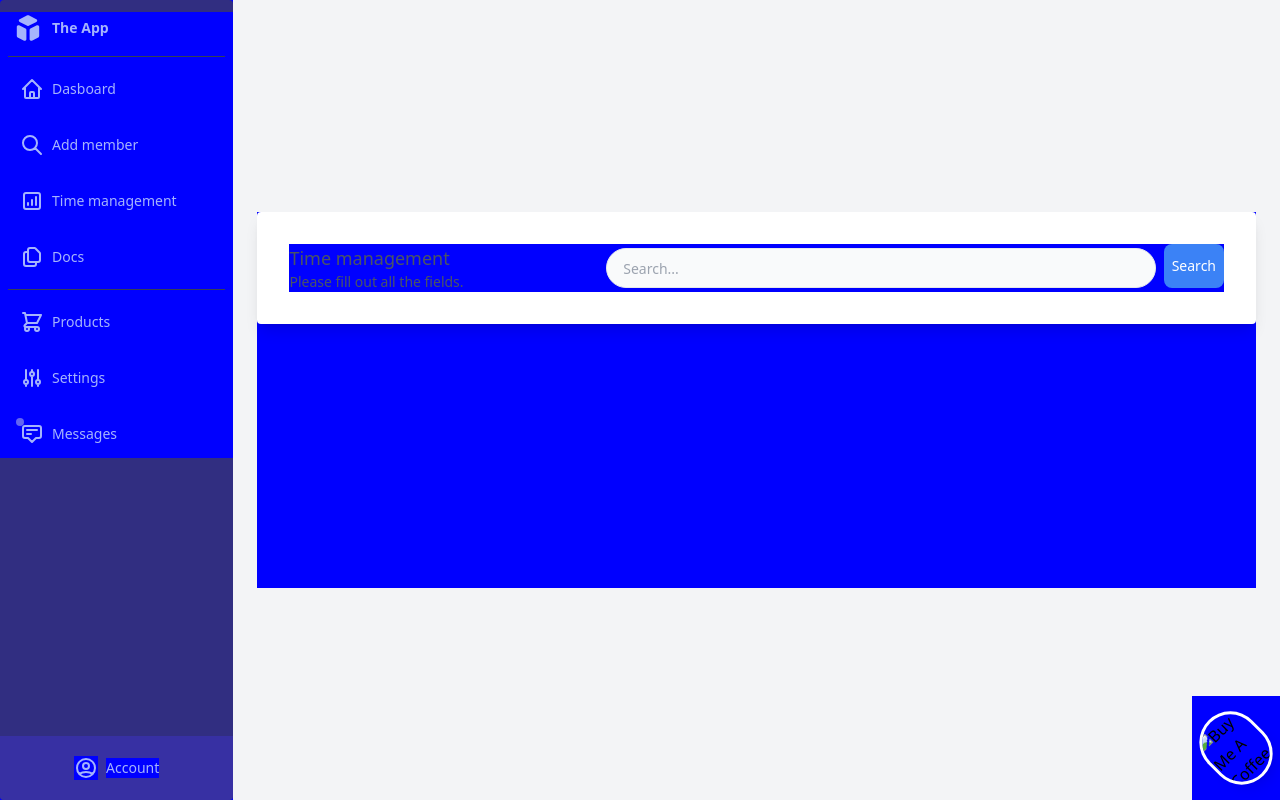
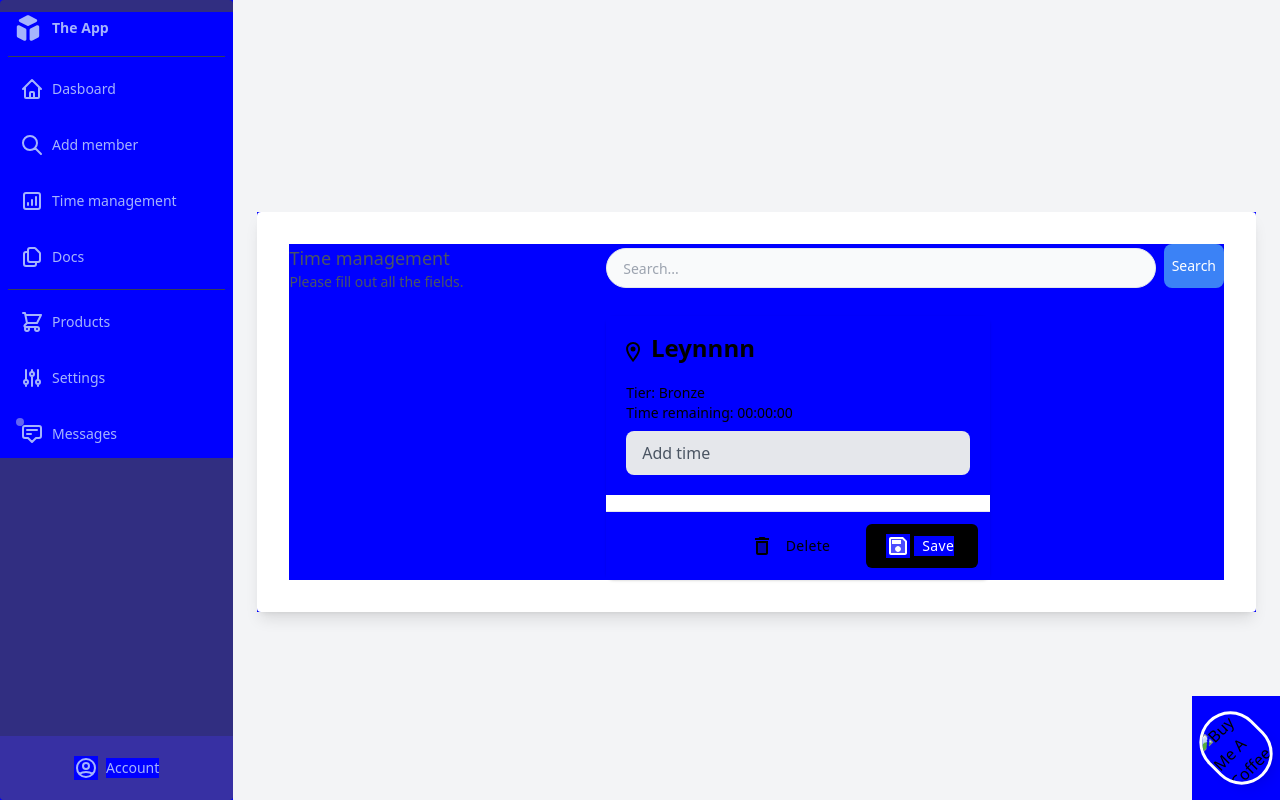
Before and after one commit to leynnnnnn0/Membership-System, a PHP site: template views/time.php in a window 1280 px wide. Run offline with PHP 8.4, Linux system fonts and the light colour scheme; the template is opened without the code that fills it, so the values that code supplies are empty; some libraries are stand-ins or nearby versions.

Commit message:
added time management form

```diff
--- a/components/settime.php
+++ b/components/settime.php
@@ -18,10 +18,10 @@
                 if(isset($_SESSION['search_result'])) {
                     if($_SESSION['search_result']){
                         foreach($_SESSION['search_result'] as $result => $value) {
-                            echo '<div class="md:col-span-5 border-b-2 p-2 hover:bg-gray-100 cursor-pointer">';
+                            echo '<form id="search-form" action="/membershipsystem/controllers/search_result.php" method="post" onclick="submit()" class="md:col-span-5 border-b-2 p-2 hover:bg-gray-100 cursor-pointer">';
                             echo '<p class="font-bold text-md">Email:' . $value['email'] . '</p>';
                             echo '<p class="font-bold text-md">Username: ' . $value['username'] . '</p>';
-                            echo  '</div>';
+                            echo  '</form>';
                         }
 
                     }else {
@@ -109,9 +109,64 @@
                   <button class="bg-blue-500 hover:bg-blue-700 text-white font-bold py-2 px-4 rounded">Submit</button>
                 </div>
               </div> -->
+              <!-- <form id="search-form" class="md:col-span-5" >
+                <p class="font-bold">ID: 1</p>
+                <p class="font-bold">Username: Nathaniel</p>
+                <p class="font-bold">Email: nathaniel@gmail.com</p>
+            </form> -->
+            <div class="m-auto w-96">
+      <div>
+         <div class="mt-5 bg-white rounded-lg shadow">
+            <div class="flex">
+               <div class="flex-1 py-5 pl-5 overflow-hidden">
+               <svg class="inline align-text-top" width="21" height="20.5" xmlns="http://www.w3.org/2000/svg" fill="#000000">
+                     <g>
+                        <path d="m4.88889,2.07407l14.22222,0l0,20l-14.22222,0l0,-20z" fill="none" id="svg_1" stroke="null"></path>
+                        <path d="m7.07935,0.05664c-3.87,0 -7,3.13 -7,7c0,5.25 7,13 7,13s7,-7.75 7,-13c0,-3.87 -3.13,-7 -7,-7zm-5,7c0,-2.76 2.24,-5 5,-5s5,2.24 5,5c0,2.88 -2.88,7.19 -5,9.88c-2.08,-2.67 -5,-7.03 -5,-9.88z" id="svg_2"></path>
+                        <circle cx="7.04807" cy="6.97256" r="2.5" id="svg_3"></circle>
+                     </g>
+                  </svg>
+                  <h1 class="inline text-2xl font-semibold leading-none">Leynnnn</h1>
+               </div>
+               <div class="flex-none pt-2.5 pr-2.5 pl-1"></div>
+            </div>
+            <div class="px-5 pb-5">
+                <h3>Tier: Bronze</h3>
+               <h3>Time remaining: 00:00:00</h3>
+               <div>
 
+                  <div class="flex-grow"><input placeholder="Add time " class=" text-black placeholder-gray-600 w-full px-4 py-2.5 mt-2 text-base   transition duration-500 ease-in-out transform border-transparent rounded-lg bg-gray-200  focus:border-blueGray-500 focus:bg-white dark:focus:bg-gray-800 focus:outline-none focus:shadow-outline focus:ring-2 ring-offset-current ring-offset-2 ring-gray-400"></div>
+               </div>
 
             </div>
+            <hr class="mt-4">
+            <div class="flex flex-row-reverse p-3">
+               <div class="flex-initial pl-3">
+                  <button type="button" class="flex items-center px-5 py-2.5 font-medium tracking-wide text-white capitalize   bg-black rounded-md hover:bg-gray-800  focus:outline-none focus:bg-gray-900  transition duration-300 transform active:scale-95 ease-in-out">
+                     <svg xmlns="http://www.w3.org/2000/svg" height="24px" viewBox="0 0 24 24" width="24px" fill="#FFFFFF">
+                        <path d="M0 0h24v24H0V0z" fill="none"></path>
+                        <path d="M5 5v14h14V7.83L16.17 5H5zm7 13c-1.66 0-3-1.34-3-3s1.34-3 3-3 3 1.34 3 3-1.34 3-3 3zm3-8H6V6h9v4z" opacity=".3"></path>
+                        <path d="M17 3H5c-1.11 0-2 .9-2 2v14c0 1.1.89 2 2 2h14c1.1 0 2-.9 2-2V7l-4-4zm2 16H5V5h11.17L19 7.83V19zm-7-7c-1.66 0-3 1.34-3 3s1.34 3 3 3 3-1.34 3-3-1.34-3-3-3zM6 6h9v4H6z"></path>
+                     </svg>
+                     <span class="pl-2 mx-1">Save</span>
+                  </button>
+               </div>
+               <div class="flex-initial">
+                  <button type="button" class="flex items-center px-5 py-2.5 font-medium tracking-wide text-black capitalize rounded-md  hover:bg-red-200 hover:fill-current hover:text-red-600  focus:outline-none  transition duration-300 transform active:scale-95 ease-in-out">
+                     <svg xmlns="http://www.w3.org/2000/svg" height="24px" viewBox="0 0 24 24" width="24px">
+                        <path d="M0 0h24v24H0V0z" fill="none"></path>
+                        <path d="M8 9h8v10H8z" opacity=".3"></path>
+                        <path d="M15.5 4l-1-1h-5l-1 1H5v2h14V4zM6 19c0 1.1.9 2 2 2h8c1.1 0 2-.9 2-2V7H6v12zM8 9h8v10H8V9z"></path>
+                     </svg>
+                     <span class="pl-2 mx-1">Delete</span>
+                  </button>
+               </div>
+            </div>
+         </div>
+      </div>
+   </div>
+
+              </div>
           </div>
         </div>
       </div>
@@ -122,3 +177,8 @@
     </a>
   </div>
 </div>
+<script>
+  const submit = () => {
+    document.getElementById("search-form").submit();
+  }
+</script>
--- /dev/null
+++ b/controllers/search_result.php
@@ -0,0 +1,4 @@
+<?php
+require_once '../util/session.php';
+unset($_SESSION['search_result']);
+header('Location: /membershipsystem/index.php/time');
--- a/controllers/test.php
+++ /dev/null
@@ -1,4 +0,0 @@
-<?php
-
-
-echo "hello tset";
```
